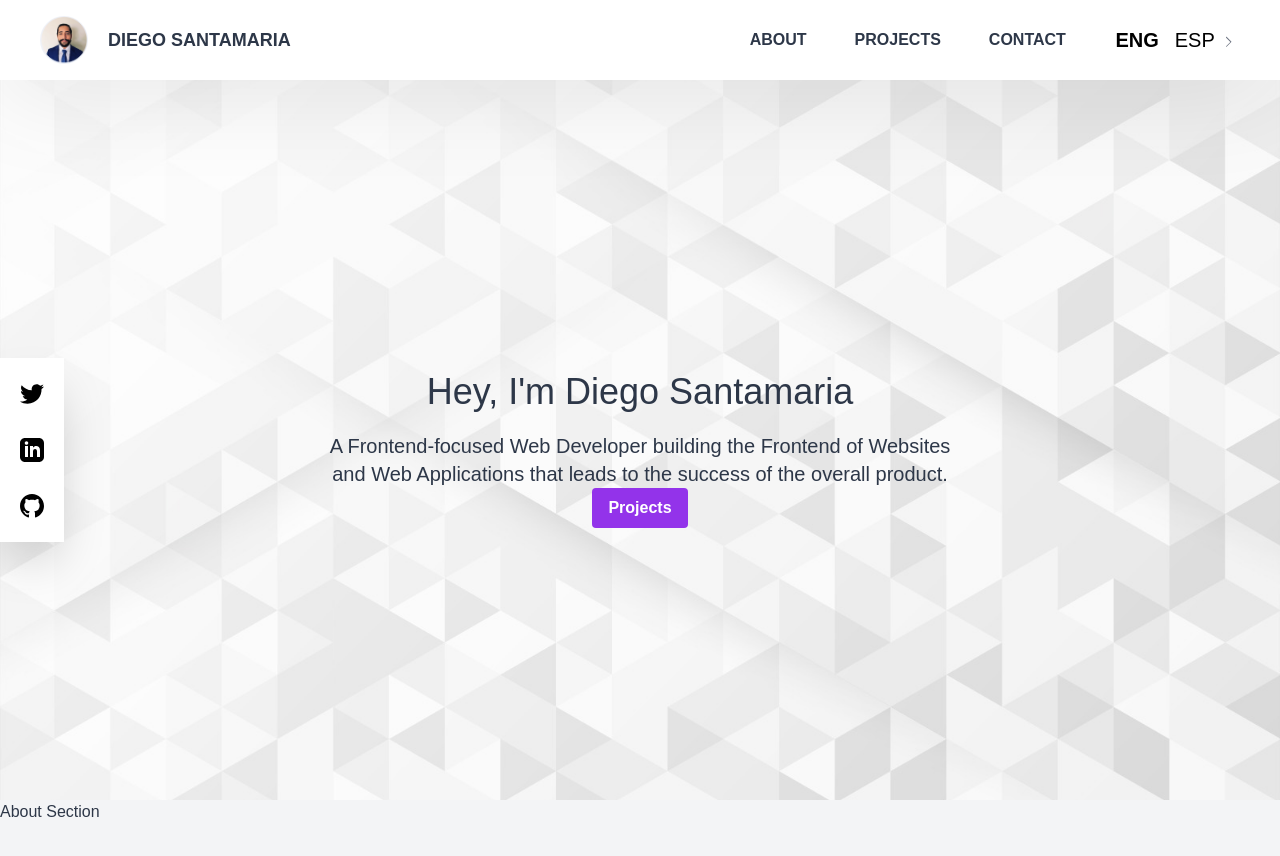
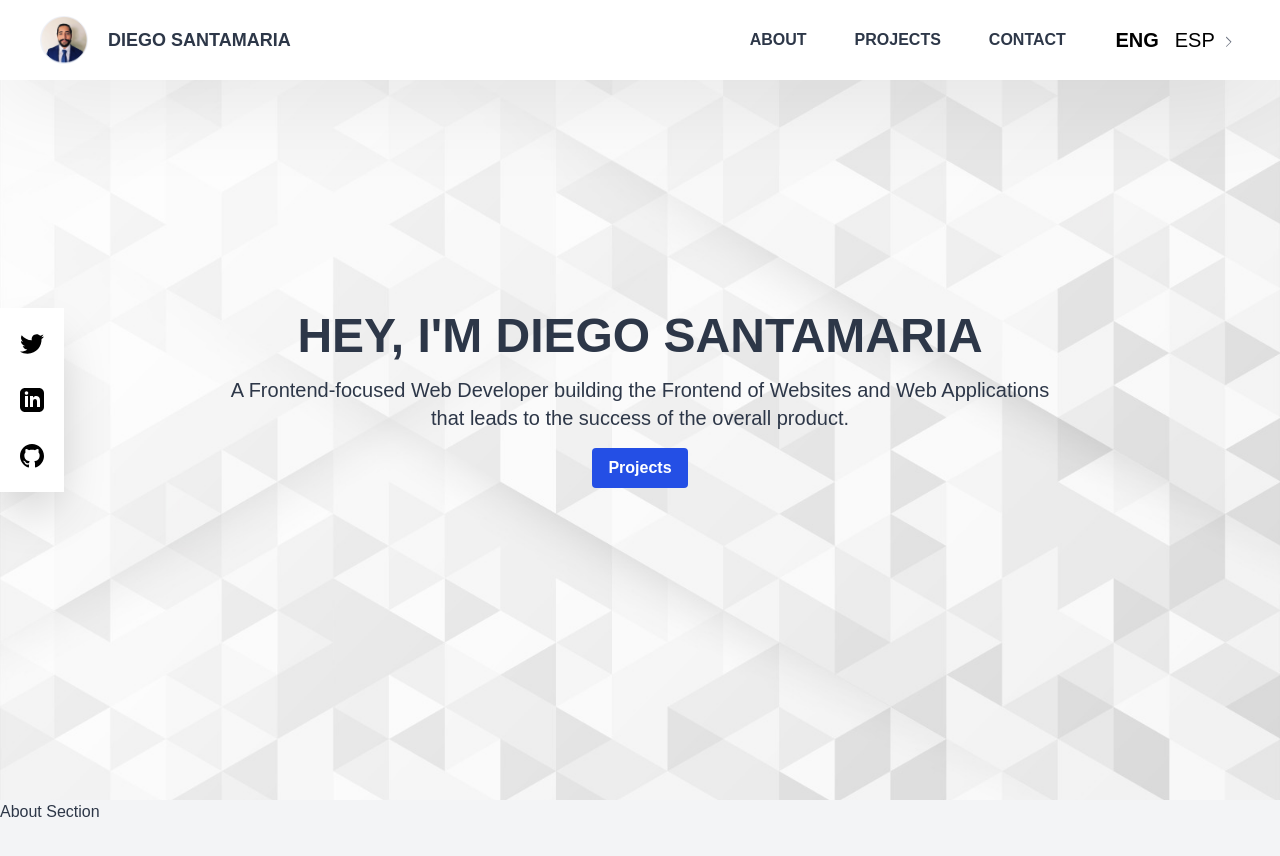
Before and after one commit to SantamariaCodes/basic-portfolio-website, a React (Create React App) app: page / in a window 1280 px wide. Shown: the top 856 px of the page. Built offline with nearby package versions, Linux system fonts and the light colour scheme.

Commit message:
feat: added deepBlue scheme color for navbar and homepage hover

```diff
--- a/src/components/Buttons/ProjectsButton.tsx
+++ b/src/components/Buttons/ProjectsButton.tsx
@@ -1,21 +1,21 @@
-import React from 'react';
-import { useTranslation } from 'react-i18next';
+import React from "react";
+import { useTranslation } from "react-i18next";
 
 interface ProjectsButtonProps {
   onClick?: () => void;
 }
 
 const ProjectsButton: React.FC<ProjectsButtonProps> = ({ onClick }) => {
-  const { t } = useTranslation('projectButton'); // Use 'projectButton' namespace
+  const { t } = useTranslation("projectButton"); // Use 'projectButton' namespace
 
   return (
     <button
       onClick={onClick}
-      className="bg-purple-600 hover:bg-purple-700 text-white font-semibold py-2 px-4 rounded"
+      className="bg-deepBlue hover:bg-lessDeepBlue text-white  font-bold py-2 px-4 rounded"
     >
-      {t('projects')}  {/* Fetch the translated text */}
+      {t("projects")}
     </button>
   );
-}
+};
 
 export default ProjectsButton;
--- a/src/components/Home.tsx
+++ b/src/components/Home.tsx
@@ -20,29 +20,23 @@ const Home: React.ForwardRefRenderFunction<HTMLDivElement, HomeProps> = (
   return (
     <div
       ref={homeRef}
-      className="h-screen section pt-[100px] flex flex-col items-center justify-center relative"
+      className="section flex flex-col  items-center justify-center relative h-[70vh] sm:h-screen"
       style={{
-        backgroundImage: 'url("/resources/img/bg-home.jpeg")', // Corrected this line
-        backgroundSize: 'cover',
-        backgroundRepeat: 'no-repeat',
-        backgroundPosition: 'center',
+        backgroundImage: 'url("/resources/img/bg-home.jpeg")',
+        backgroundSize: "cover",
+        backgroundPosition: "center",
       }}
     >
-      {/* Removed the <img> element for testing */}
-      <h1 className="text-4xl mb-5 text-center relative z-10">
-        {t("title")} {/* use t function to get translations */}
-      </h1>
-
-      {/* Place the SocialIcons outside the h1 and visible only on screens above lg */}
-      <div className="absolute left-0 transform z-10 hidden lg:block">
+      <div className=" flex flex-col items-center gap-4 p-5 sm:p-5 max-w-4xl   ">
+        <h1 className=" md:text-5xl   text-center relative  font-extrabold">
+          {t("title")}
+        </h1>
+        <p className="text-xl text-center  ">{t("description")}</p>
+        <ProjectsButton onClick={scrollToProjects} />
+      </div>
+      <div className="absolute left-0 transform  hidden md:block">
         <SocialIcons />
       </div>
-
-      <p className="text-xl text-center w-4/5 md:w-1/2 z-10">
-        {t("description")} {/* use t function to get translations */}
-      </p>
-
-      <ProjectsButton onClick={scrollToProjects} />
     </div>
   );
 };
--- a/src/components/Navbar/Navbar.tsx
+++ b/src/components/Navbar/Navbar.tsx
@@ -79,7 +79,9 @@ const Navbar: React.FC<NavbarProps> = ({
               {link.text}
             </button>
           ))}
-          <LanguageSwitcherCommon />
+          <div className="pb-1 lg:pb-0">
+            <LanguageSwitcherCommon />
+          </div>
         </div>
 
         <div className="md:hidden flex-grow-0">
@@ -89,7 +91,7 @@ const Navbar: React.FC<NavbarProps> = ({
       <div
         className={`${
           isOpen ? "block" : "hidden"
-        } lg:hidden w-full block flex-grow lg:flex lg:items-center bg-headerBg`}
+        } md:hidden w-full block flex-grow md:flex lg:items-center bg-headerBg`}
       >
         <div className="font-extrabold lg:flex lg:flex-grow lg:justify-center w-full">
           {links.map((link, index) => (
@@ -105,7 +107,7 @@ const Navbar: React.FC<NavbarProps> = ({
             </button>
           ))}
         </div>
-        <div className="mt-5 pb-5 flex justify-center">
+        <div className="mt-5 pb-5 flex justify-center ">
           <LanguageSwitcherCommon />
         </div>
       </div>{" "}
--- a/src/components/SocialIcons/SocialIcons.tsx
+++ b/src/components/SocialIcons/SocialIcons.tsx
@@ -9,7 +9,7 @@ const SocialIcons: React.FC = () => (
         href="https://twitter.com/yourUsername"
         target="_blank"
         rel="noopener noreferrer"
-        className="p-4 hover:bg-purple-300 rounded transition"
+        className="p-4 hover:bg-deepBlue rounded transition "
     >
       <TwitterIcon className="h-6 w-6 text-black" />
     </a>
@@ -17,7 +17,7 @@ const SocialIcons: React.FC = () => (
         href="https://linkedin.com/in/yourUsername"
         target="_blank"
         rel="noopener noreferrer"
-        className="p-4 hover:bg-purple-300 rounded transition"
+        className="p-4 hover:bg-deepBlue rounded transition"
     >
       <LinkedInIcon className="h-6 w-6 text-black" />
     </a>
@@ -25,7 +25,7 @@ const SocialIcons: React.FC = () => (
         href="https://github.com/yourUsername"
         target="_blank"
         rel="noopener noreferrer"
-        className="p-4 hover:bg-purple-300 rounded transition"
+        className="p-4 hover:bg-deepBlue rounded transition"
     >
       <GitHubIcon className="h-6 w-6 text-black" />
     </a>
--- a/src/locales/en/home.json
+++ b/src/locales/en/home.json
@@ -1,4 +1,4 @@
 {
-  "title": "Hey, I'm Diego Santamaria",
+  "title": "HEY, I'M DIEGO SANTAMARIA",
   "description": "A Frontend-focused Web Developer building the Frontend of Websites and Web Applications that leads to the success of the overall product."
 }
--- a/tailwind.config.js
+++ b/tailwind.config.js
@@ -13,7 +13,7 @@ module.exports = {
       },
       colors: {
         deepBlue: "rgba(36, 79, 229, 1)",
-        lessDeepBlue: "rgba(3,57,108)",
+        lessDeepBlue: "rgba(20, 50, 160, 1)",
       },
     },
   },
```
